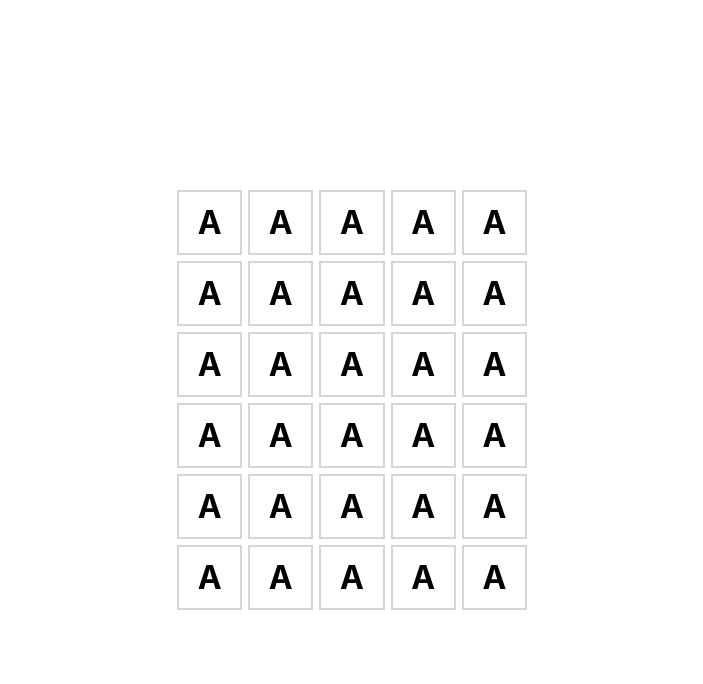
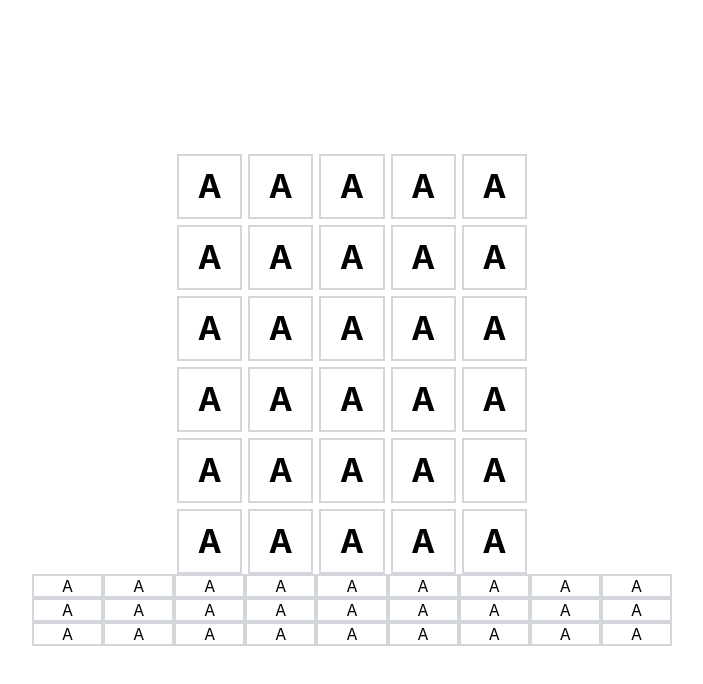
Before and after one commit to RomainVenel/WordleReact, a React (Create React App) app: page / in a window 1280 px wide. Shown: the top 684 px of the page, without its empty margins (288-991 px from the left). Built offline with nearby package versions, Linux system fonts and the light colour scheme; the HTML template or start-up script is replaced by a standard one.

Commit message:
Ajout Keyboard files

```diff
--- a/src/App.jsx
+++ b/src/App.jsx
@@ -1,10 +1,12 @@
 import './App.scss';
-import Grid from "./components/Grid";
+import Grid from "./components/Grid/Grid";
+import Keyboard from "./components/Keyboard/Keyboard";
 
 function App() {
   return (
     <div className="App">
         <Grid/>
+        <Keyboard/>
     </div>
   );
 }
--- a/src/App.scss
+++ b/src/App.scss
@@ -4,4 +4,5 @@
   height: 100vh;
   justify-content: center;
   align-items: center;
+  flex-direction: column;
 }
--- a/src/components/Grid.jsx
+++ b/src/components/Grid/Grid.jsx
@@ -1,4 +1,4 @@
-import './Game.scss';
+import './Grid.scss';
 import './Row'
 import Row from "./Row";
 
--- a/src/components/Row.jsx
+++ b/src/components/Grid/Row.jsx
@@ -1,4 +1,4 @@
-import './Game.scss';
+import './Grid.scss';
 import Case from "./Case";
 
 function Row() {
--- /dev/null
+++ b/src/components/Keyboard/CaseKeyboard.jsx
@@ -0,0 +1,10 @@
+import LetterKeyboard from "./LetterKeyboard";
+
+function CaseKeyboard() {
+    return (
+        <div className={'caseKeyboard'}>
+            <LetterKeyboard/>
+        </div>
+    )
+}
+export default CaseKeyboard;
--- /dev/null
+++ b/src/components/Keyboard/Keyboard.jsx
@@ -0,0 +1,13 @@
+import RowKeyboard from "./RowKeyboard";
+import './Keyboard.scss';
+
+function Keyboard() {
+    return (
+        <div id={'keyboard'}>
+            <RowKeyboard/>
+            <RowKeyboard/>
+            <RowKeyboard/>
+        </div>
+    )
+}
+export default Keyboard;
--- /dev/null
+++ b/src/components/Keyboard/Keyboard.scss
@@ -0,0 +1,21 @@
+#keyboard {
+  display: flex;
+  flex-direction: column;
+
+  .rowKeyboard {
+    display: flex;
+    width: 50vw;
+  }
+
+  .caseKeyboard {
+    display: flex;
+    flex: 1;
+    justify-content: center;
+    align-items: center;
+    border: 2px solid #d3d6da;
+  }
+
+  .letterKeyboard {
+
+  }
+}
--- /dev/null
+++ b/src/components/Keyboard/LetterKeyboard.jsx
@@ -0,0 +1,6 @@
+function LetterKeyboard() {
+    return (
+        <div className={'letterKeyboard'}>A</div>
+    )
+}
+export default LetterKeyboard;
--- /dev/null
+++ b/src/components/Keyboard/RowKeyboard.jsx
@@ -0,0 +1,18 @@
+import CaseKeyboard from "./CaseKeyboard";
+
+function RowKeyboard() {
+    return (
+        <div className={'rowKeyboard'}>
+            <CaseKeyboard/>
+            <CaseKeyboard/>
+            <CaseKeyboard/>
+            <CaseKeyboard/>
+            <CaseKeyboard/>
+            <CaseKeyboard/>
+            <CaseKeyboard/>
+            <CaseKeyboard/>
+            <CaseKeyboard/>
+        </div>
+    )
+}
+export default RowKeyboard;
```
Also changed, not shown: src/components/Grid/Case.jsx (renamed from src/components/Case.jsx), src/components/Grid/Grid.scss (renamed from src/components/Game.scss), src/components/Grid/Letter.jsx (renamed from src/components/Letter.jsx).
